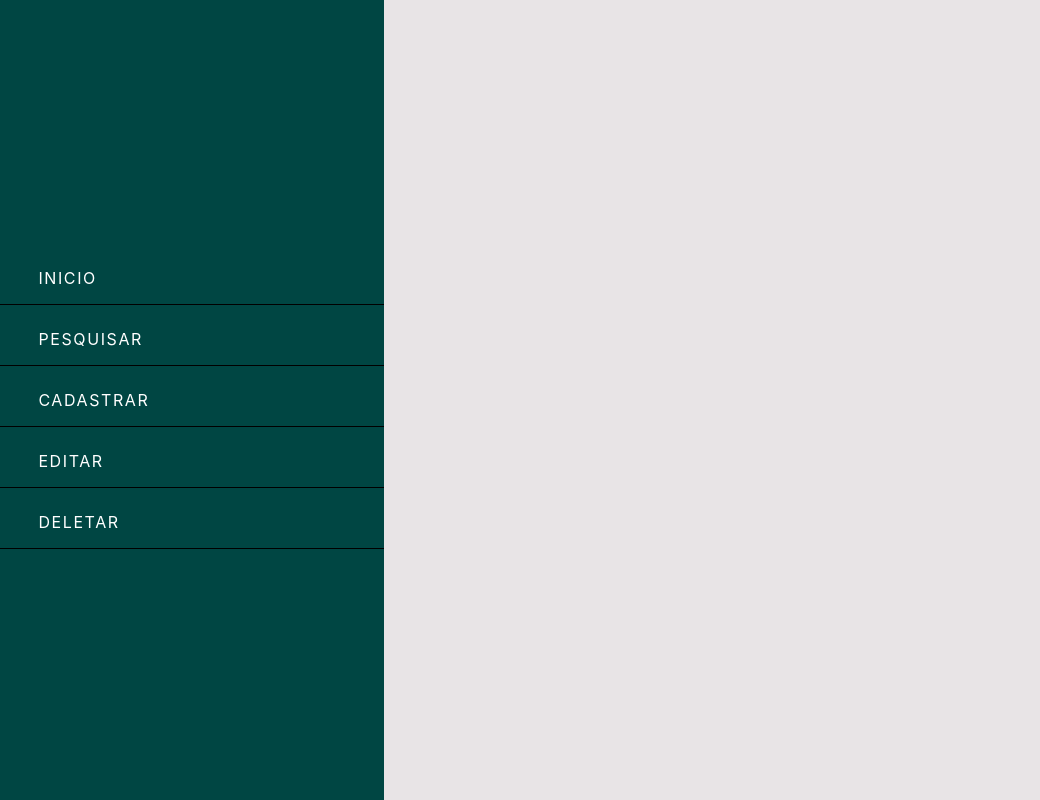
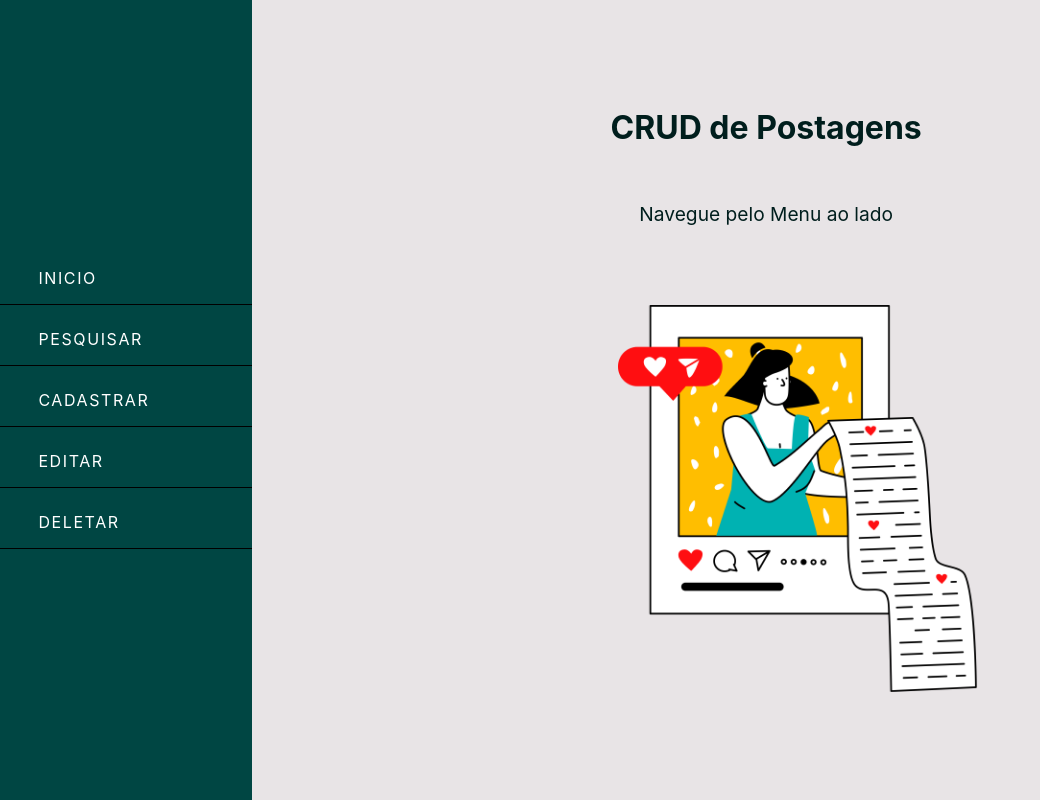
Before and after one commit to estefaneluz/react-hook-form, a React (Create React App) app in the folder classe-01/: page / in a window 1280 px wide. Shown: the whole page, without its empty margins (0-1040 px from the left). Built offline with nearby package versions, Linux system fonts and the light colour scheme.

Commit message:
inicio estilizado

```diff
--- a/classe-01/src/Routes.js
+++ b/classe-01/src/Routes.js
@@ -4,11 +4,12 @@ import Cadastro from './pages/cadastro'
 import Pesquisar from './pages/pesquisar'
 import Deletar from './pages/deletar'
 import Editar from './pages/editar'
+import Inicio from './pages/inicio'
 
 export default function Routes() {
     return (
         <Switch>
-            <Route path="/" exact />
+            <Route path="/" exact component={Inicio}/>
 
             <Route path="/cadastro" component={Cadastro}/>
 
--- /dev/null
+++ b/classe-01/src/pages/inicio/index.js
@@ -0,0 +1,15 @@
+import React from "react";
+import './style.css'
+import ilustracao from "../../assets/post.png";
+
+const Page = () => {
+  return (
+    <div className="container home">
+      <h1>CRUD de Postagens</h1>
+      <p>Navegue pelo Menu ao lado</p>
+      <img id="ilustracao-home" src={ilustracao}></img>
+    </div>
+  );
+};
+
+export default Page;
--- /dev/null
+++ b/classe-01/src/pages/inicio/style.css
@@ -0,0 +1,14 @@
+.container.home{
+    display: grid;
+    place-items: center;
+}
+
+#ilustracao-home{
+    margin: 3vh 0 0 5vw;
+    width: 35%;
+    height: auto;
+}
+
+p {
+    font-size: 1.2em;
+}
```
Also changed, not shown: classe-01/src/assets/post.png (added).
